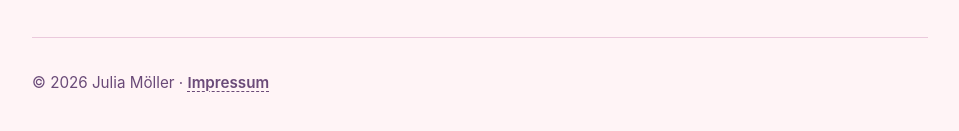
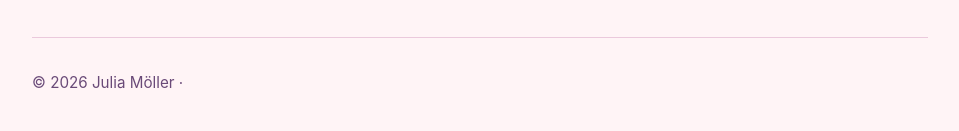
Before and after one commit to Julia-Moeller1/Julia-Moeller1.github.io, a plain HTML site: page index.html in a window 1280 px wide. Shown: the part 3132-3263 px from the top of the page, without its empty margins (160-1119 px from the left). Drawn offline with nearby package versions, Linux system fonts and the light colour scheme.

Commit message:
Impressum auskommentiert

```diff
--- a/index.html
+++ b/index.html
@@ -139,7 +139,7 @@
 </main>
 
 <footer>
-  © 2026 Julia Möller · <span class="bald" tabindex="0" data-hinweis="In Arbeit… :)">Impressum</span>
+  © 2026 Julia Möller · <!-- <span class="bald" tabindex="0" data-hinweis="In Arbeit… :)">Impressum</span> -->
 </footer>
 
 </div>
```
